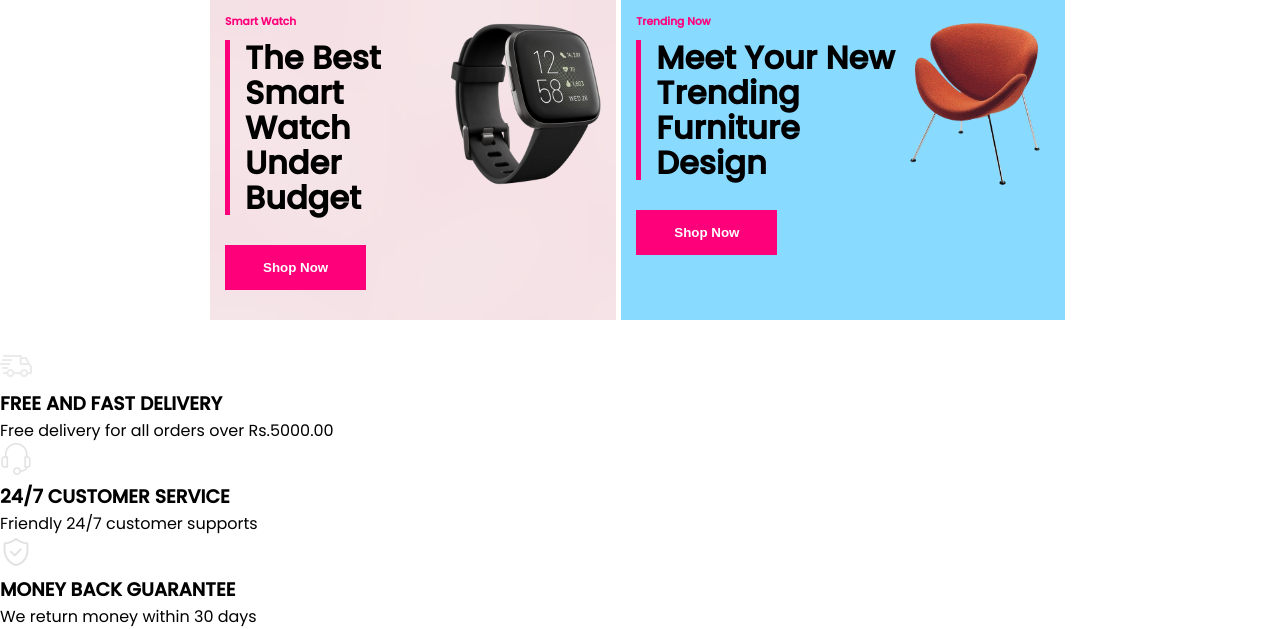
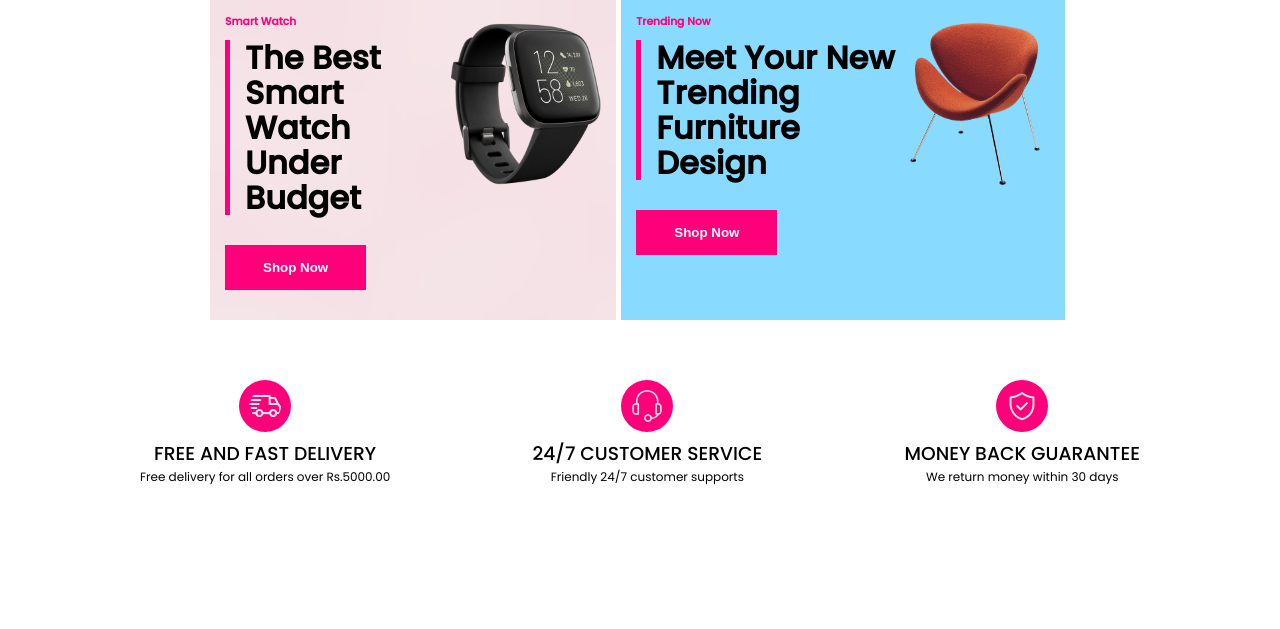
Before and after one commit to Kaveenxz/NIBM-project, a PHP site: page / in a window 1280 px wide. Shown: the part 2473-3102 px from the top of the page. After the commit the page ends 2958 px from the top, so only its background shows below. Run offline with PHP 8.4, Linux system fonts and the light colour scheme.

Commit message:
benifit section with css

```diff
--- a/style/style.css
+++ b/style/style.css
@@ -255,3 +255,22 @@ button{
 .trending .trend h1{
     line-height: 35px;
 }
+.benifits {
+    display: flex;
+    justify-content: space-between;
+    margin: 30px 140px;
+}
+.benifits .ben{
+    text-align: center;
+}
+.benifits .ben img{
+    background: rgb(255, 0, 123);
+    padding: 10px;
+    border-radius: 50px;
+}
+.benifits .ben h3{
+    font-weight: 550;
+}
+.benifits .ben p{
+    font-size: 12px;
+}
```
